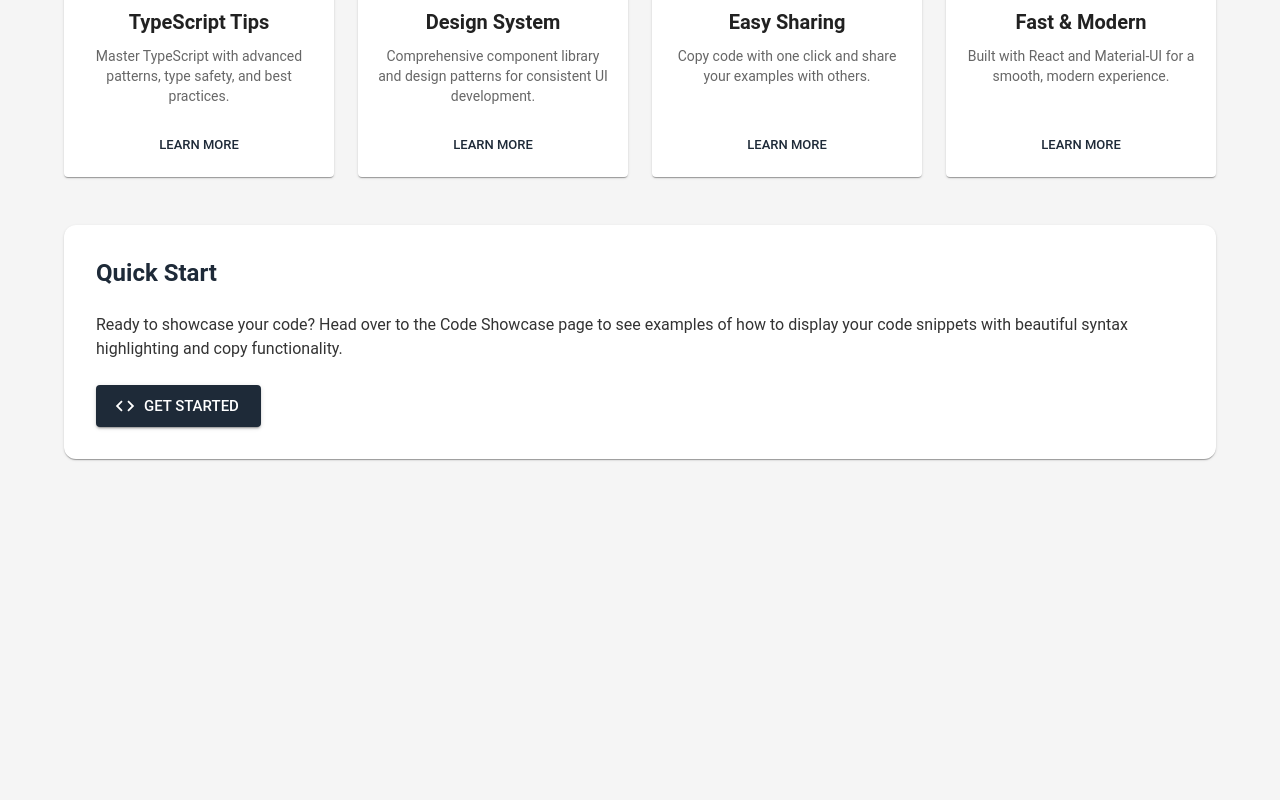
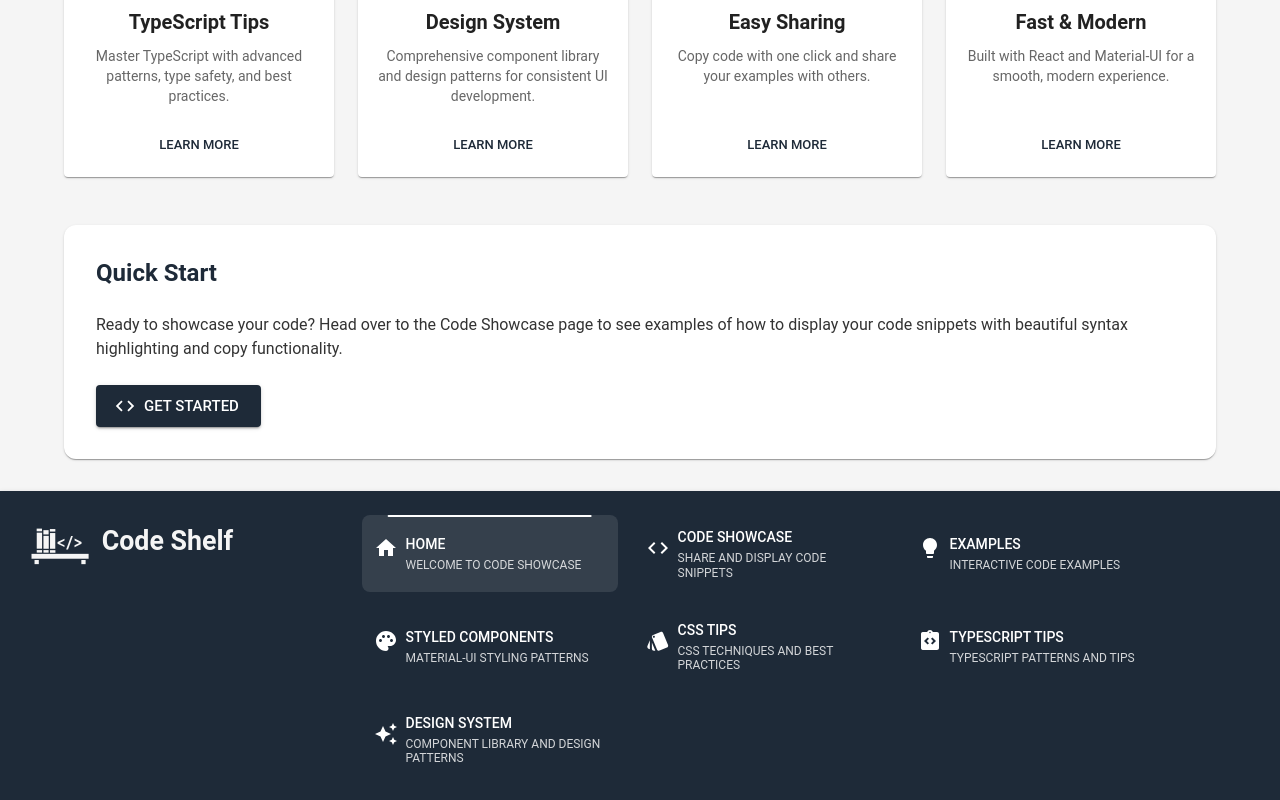
Before and after one commit to SerhiiStaryk/code-shelf, a React (Vite) app: page / in a window 1280 px wide. Shown: the part 824-1624 px from the top of the page. Before the commit the page ends 1315 px from the top, so only its background shows below. Built offline with nearby package versions, Linux system fonts and the light colour scheme.

Commit message:
feat: Implement Footer component with navigation links and styling

```diff
--- a/src/App.tsx
+++ b/src/App.tsx
@@ -1,18 +1,25 @@
 import { Box, Container } from '@mui/material';
 import Header from './components/Header';
+import Footer from './components/Footer';
 
 import { AppRoutes } from './router';
 
 function App() {
   return (
-    <Box sx={{ minHeight: '100vh', backgroundColor: 'background.default' }}>
+    <Box sx={{
+      minHeight: '100vh',
+      backgroundColor: 'background.default',
+      display: 'flex',
+      flexDirection: 'column'
+    }}>
       <Header />
       <Container
         maxWidth='lg'
-        sx={{ py: 4 }}
+        sx={{ py: 4, flex: 1 }}
       >
         <AppRoutes />
       </Container>
+      <Footer />
     </Box>
   );
 }
--- /dev/null
+++ b/src/components/Footer/index.tsx
@@ -0,0 +1,200 @@
+import React, { useState } from 'react';
+import { Link as RouterLink, useLocation } from 'react-router-dom';
+import {
+  AppBar,
+  Toolbar,
+  Typography,
+  Button,
+  Box,
+} from '@mui/material';
+import {
+  Code,
+  Home,
+  Lightbulb,
+  Palette,
+  Style,
+  IntegrationInstructions,
+  AutoAwesome,
+} from '@mui/icons-material';
+
+interface NavItem {
+  path: string;
+  label: string;
+  icon: React.ReactElement;
+  description?: string;
+}
+
+const Footer: React.FC = () => {
+  const location = useLocation();
+
+  const navItems: NavItem[] = [
+    {
+      path: '/',
+      label: 'Home',
+      icon: <Home />,
+      description: 'Welcome to Code Showcase',
+    },
+    {
+      path: '/showcase',
+      label: 'Code Showcase',
+      icon: <Code />,
+      description: 'Share and display code snippets',
+    },
+    {
+      path: '/examples',
+      label: 'Examples',
+      icon: <Lightbulb />,
+      description: 'Interactive code examples',
+    },
+    {
+      path: '/styled-components',
+      label: 'Styled Components',
+      icon: <Palette />,
+      description: 'Material-UI styling patterns',
+    },
+    {
+      path: '/css-tips',
+      label: 'CSS Tips',
+      icon: <Style />,
+      description: 'CSS techniques and best practices',
+    },
+    {
+      path: '/ts-tips',
+      label: 'TypeScript Tips',
+      icon: <IntegrationInstructions />,
+      description: 'TypeScript patterns and tips',
+    },
+    {
+      path: '/design-system',
+      label: 'Design System',
+      icon: <AutoAwesome />,
+      description: 'Component library and design patterns',
+    },
+  ];
+
+
+
+  const isActive = (path: string) => location.pathname === path;
+
+  const renderDesktopMenu = () => (
+    <Box sx={{
+      display: 'grid',
+      gridTemplateColumns: { xs: 'repeat(auto-fit, minmax(150px, 1fr))', md: 'repeat(auto-fit, minmax(200px, 1fr))' },
+      gap: 2,
+      width: '100%',
+      maxWidth: 800
+    }}>
+      {navItems.map(item => (
+        <Button
+          key={item.path}
+          component={RouterLink}
+          to={item.path}
+          color='inherit'
+          startIcon={<Box sx={{ display: { xs: 'none', md: 'block' } }}>{item.icon}</Box>}
+          fullWidth
+          sx={{
+            position: 'relative',
+            justifyContent: 'flex-start',
+            px: 2,
+            py: 1.5,
+            borderRadius: 2,
+            transition: 'all 0.3s ease',
+            textAlign: 'left',
+            '&:hover': {
+              backgroundColor: 'rgba(255, 255, 255, 0.1)',
+              transform: 'translateY(-1px)',
+            },
+            '&::after': isActive(item.path)
+              ? {
+                  content: '""',
+                  position: 'absolute',
+                  top: 0,
+                  left: '50%',
+                  transform: 'translateX(-50%)',
+                  width: '80%',
+                  height: 2,
+                  backgroundColor: 'white',
+                  borderRadius: 1,
+                }
+              : {},
+            backgroundColor: isActive(item.path) ? 'rgba(255, 255, 255, 0.1)' : 'transparent',
+          }}
+        >
+          <Box sx={{ display: 'flex', flexDirection: 'column', alignItems: 'flex-start', gap: 0.5 }}>
+            <Typography variant="body2" sx={{ fontWeight: 500 }}>
+              {item.label}
+            </Typography>
+            {item.description && (
+              <Typography variant="caption" sx={{ opacity: 0.8, lineHeight: 1.2, display: { xs: 'none', md: 'block' } }}>
+                {item.description}
+              </Typography>
+            )}
+          </Box>
+        </Button>
+      ))}
+    </Box>
+  );
+
+
+
+  return (
+    <AppBar
+      position='static'
+      elevation={2}
+      sx={{
+        mt: 'auto',
+        backgroundColor: 'primary.main',
+      }}
+    >
+      <Toolbar sx={{
+        flexDirection: { xs: 'column', md: 'row' },
+        alignItems: { xs: 'stretch', md: 'center' },
+        gap: 3,
+        py: 3
+      }}>
+        <Typography
+          variant='h6'
+          sx={{
+            fontWeight: 'bold',
+            display: 'flex',
+            alignItems: 'center',
+            cursor: 'pointer',
+            alignSelf: { xs: 'center', md: 'flex-start' }
+          }}
+          component={RouterLink}
+          to='/'
+        >
+          <Box sx={{ display: { xs: 'none', sm: 'block' } }}>
+            <img
+              src='/main_logo_white.svg'
+              alt='logo'
+              style={{ height: 60, verticalAlign: 'middle' }}
+            />
+          </Box>
+          <Box sx={{ display: { xs: 'block', sm: 'none' } }}>
+            <img
+              src='/logo_white.svg'
+              alt='logo'
+              style={{ height: 60, verticalAlign: 'middle' }}
+            />
+          </Box>
+        </Typography>
+
+        {/* Menu */}
+        <Box sx={{
+          display: 'flex',
+          flex: 1,
+          justifyContent: 'center'
+        }}>
+          {renderDesktopMenu()}
+        </Box>
+
+
+      </Toolbar>
+
+
+    </AppBar>
+  );
+};
+
+export default Footer;
```
